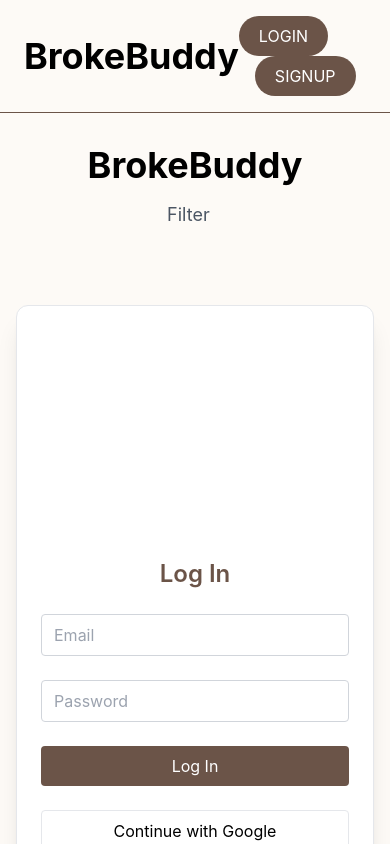
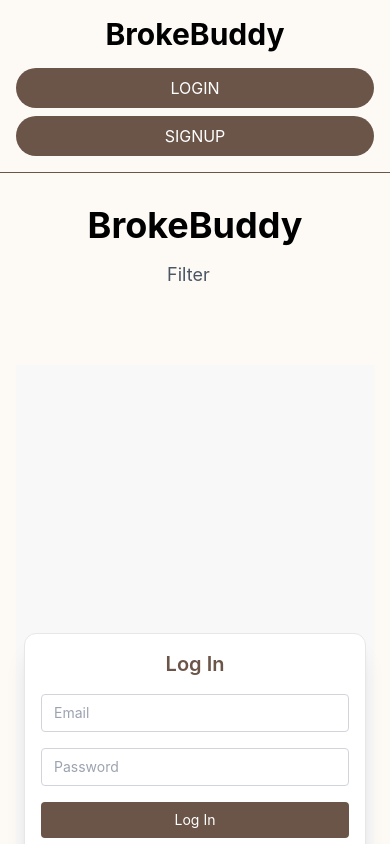
Before and after one commit to Canonsoda/BrokeBuddy, a React (Vite) app in the folder frontend/: page /login in a window 390 px wide. Shown: the top 844 px of the page. Built offline with nearby package versions, Linux system fonts and the light colour scheme; no server answers.

Commit message:
final landing page polish

```diff
--- a/frontend/src/components/LoginForm.jsx
+++ b/frontend/src/components/LoginForm.jsx
@@ -1,37 +1,32 @@
 import { Link } from "react-router-dom";
-import { useState,useEffect } from "react";
+import { useState, useEffect } from "react";
 import axios from "axios";
 import { useNavigate } from "react-router-dom";
-
-
 import toast from "react-hot-toast";
 
 const LoginForm = () => {
-  const[formData, setFormData] = useState({
+  const [formData, setFormData] = useState({
     emailId: "",
-    password: ""
+    password: "",
   });
 
   const [loading, setLoading] = useState(false);
-
-
   const navigate = useNavigate();
+  const API_BASE_URL = import.meta.env.VITE_API_URL;
 
   useEffect(() => {
     const token = localStorage.getItem("token");
     if (token) {
-      window.location.href ="/dashboard";
+      window.location.href = "/dashboard";
     }
-  }
-  , []);
+  }, []);
 
   const handleChange = (e) => {
     setFormData((prev) => ({
       ...prev,
-      [e.target.name]: e.target.value
+      [e.target.name]: e.target.value,
     }));
-  }
-  const API_BASE_URL = import.meta.env.VITE_API_URL;
+  };
 
   const handleSubmit = async (e) => {
     e.preventDefault();
@@ -53,13 +48,16 @@ const LoginForm = () => {
   const handleGoogle = () => {
     window.location.href = `${API_BASE_URL}/auth/google`;
   };
+
   return (
+    <div className="flex justify-center items-center min-h-screen bg-[#f8f8f8] px-2">
       <form
         onSubmit={handleSubmit}
-      className="max-w-md w-full mx-auto p-6 sm:p-8 bg-white border rounded-xl shadow-xl space-y-6
-        flex flex-col justify-center min-h-screen sm:min-h-0"
+        className="w-full max-w-sm sm:max-w-md bg-white border rounded-xl shadow-xl p-4 sm:p-8 space-y-4 sm:space-y-6"
       >
-      <h2 className="text-2xl sm:text-3xl font-semibold text-center text-[#6b5448]">Log In</h2>
+        <h2 className="text-xl sm:text-3xl font-semibold text-center text-[#6b5448]">
+          Log In
+        </h2>
 
         <input
           type="email"
@@ -67,7 +65,7 @@ const LoginForm = () => {
           placeholder="Email"
           value={formData.emailId}
           onChange={handleChange}
-        className="w-full px-3 py-2 sm:px-4 sm:py-2 border border-gray-300 rounded focus:outline-none focus:ring-2 focus:ring-[#6b5448] text-base sm:text-lg"
+          className="w-full px-3 py-2 border border-gray-300 rounded focus:outline-none focus:ring-2 focus:ring-[#6b5448] text-sm sm:text-lg"
         />
 
         <input
@@ -76,14 +74,14 @@ const LoginForm = () => {
           placeholder="Password"
           value={formData.password}
           onChange={handleChange}
-        className="w-full px-3 py-2 sm:px-4 sm:py-2 border border-gray-300 rounded focus:outline-none focus:ring-2 focus:ring-[#6b5448] text-base sm:text-lg"
+          className="w-full px-3 py-2 border border-gray-300 rounded focus:outline-none focus:ring-2 focus:ring-[#6b5448] text-sm sm:text-lg"
         />
 
         <button
           type="submit"
           disabled={loading}
-        className={`w-full text-white py-2 rounded transition text-base sm:text-lg ${
-          loading ? 'bg-gray-400 cursor-not-allowed' : 'bg-[#6b5448] hover:bg-[#4d3e36]'
+          className={`w-full text-white py-2 rounded transition text-sm sm:text-lg ${
+            loading ? "bg-gray-400 cursor-not-allowed" : "bg-[#6b5448] hover:bg-[#4d3e36]"
           }`}
         >
           {loading ? "Processing..." : "Log In"}
@@ -92,18 +90,20 @@ const LoginForm = () => {
         <button
           type="button"
           onClick={handleGoogle}
-        className="w-full border py-2 rounded hover:bg-gray-100 transition text-base sm:text-lg"
+          className="w-full border py-2 rounded hover:bg-gray-100 transition text-sm sm:text-lg"
         >
           Continue with Google
         </button>
 
-      <p className="text-sm sm:text-base text-center text-[#6b5448]">
+        <p className="text-xs sm:text-base text-center text-[#6b5448]">
           Don't have an account?{" "}
           <Link to="/signup" className="underline hover:text-[#4d3e36]">
             Sign up
           </Link>
         </p>
       </form>
+    </div>
   );
 };
+
 export default LoginForm;
--- a/frontend/src/components/Navbar.jsx
+++ b/frontend/src/components/Navbar.jsx
@@ -1,18 +1,18 @@
 import { Link } from 'react-router-dom';
 export const Navbar = () => {
-    return(
-    <nav className="flex justify-between items-center px-6 md:px-12 py-4 border-b border-[#6b5448]">
+    return (
+      <nav className="flex flex-col md:flex-row justify-between items-center px-4 md:px-12 py-4 border-b border-[#6b5448] gap-4 md:gap-0">
       <Link to="/" className="text-black hover:text-[#6b5448] transition">
-        <h1 className="text-4xl font-bold">BrokeBuddy</h1>
+        <h1 className="text-3xl md:text-4xl font-bold">BrokeBuddy</h1>
       </Link>
-        <div className="space-x-4">
-          <Link to="/login">
-            <button className="bg-[#6b5448] text-white rounded-full px-5 py-2 hover:bg-[#4d3e36] transition">
+      <div className="flex flex-col md:flex-row gap-2 md:gap-4 w-full md:w-auto">
+        <Link to="/login" className="w-full md:w-auto">
+        <button className="w-full md:w-auto bg-[#6b5448] text-white rounded-full px-5 py-2 hover:bg-[#4d3e36] transition">
           LOGIN
         </button>
         </Link>
-          <Link to="/signup">
-            <button className="bg-[#6b5448] text-white rounded-full px-5 py-2 hover:bg-[#4d3e36] transition">
+        <Link to="/signup" className="w-full md:w-auto">
+        <button className="w-full md:w-auto bg-[#6b5448] text-white rounded-full px-5 py-2 hover:bg-[#4d3e36] transition">
           SIGNUP
         </button>
         </Link>
```
Lines whose indentation alone changed are shown as unchanged.
